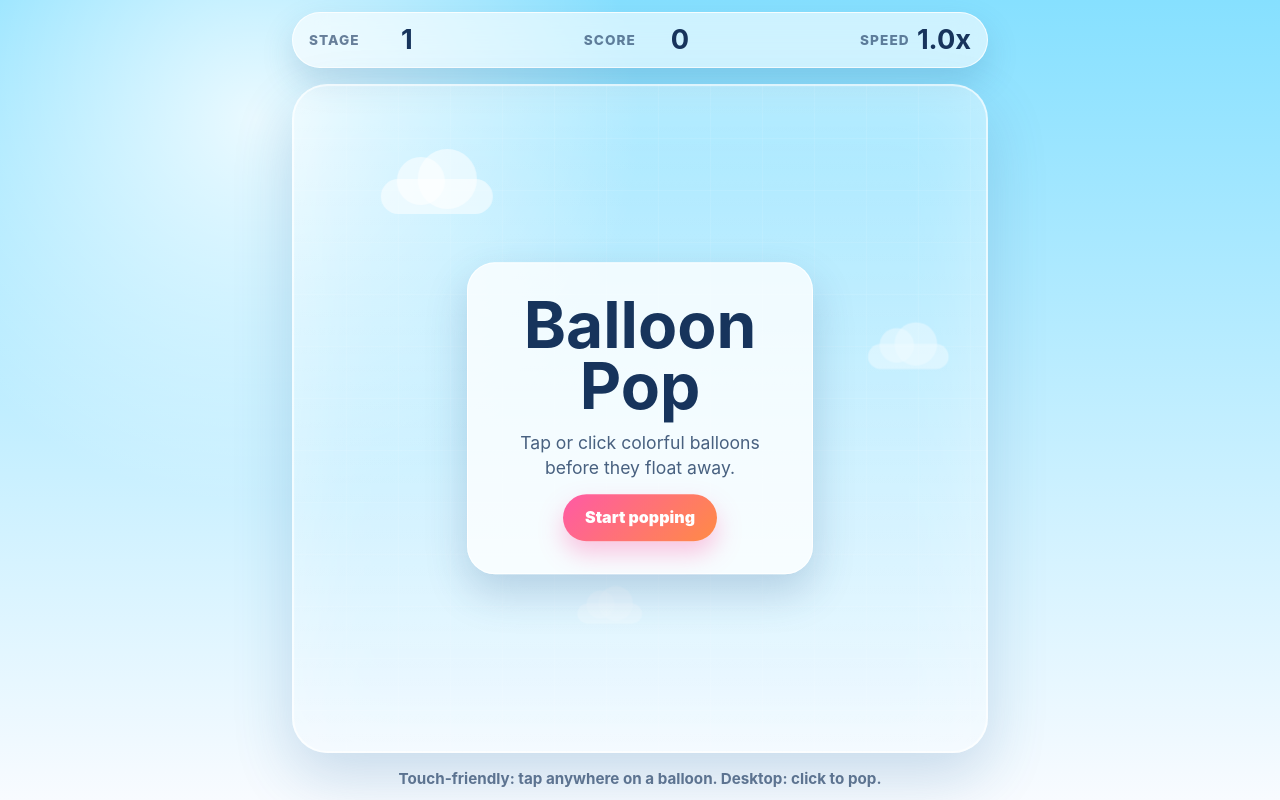
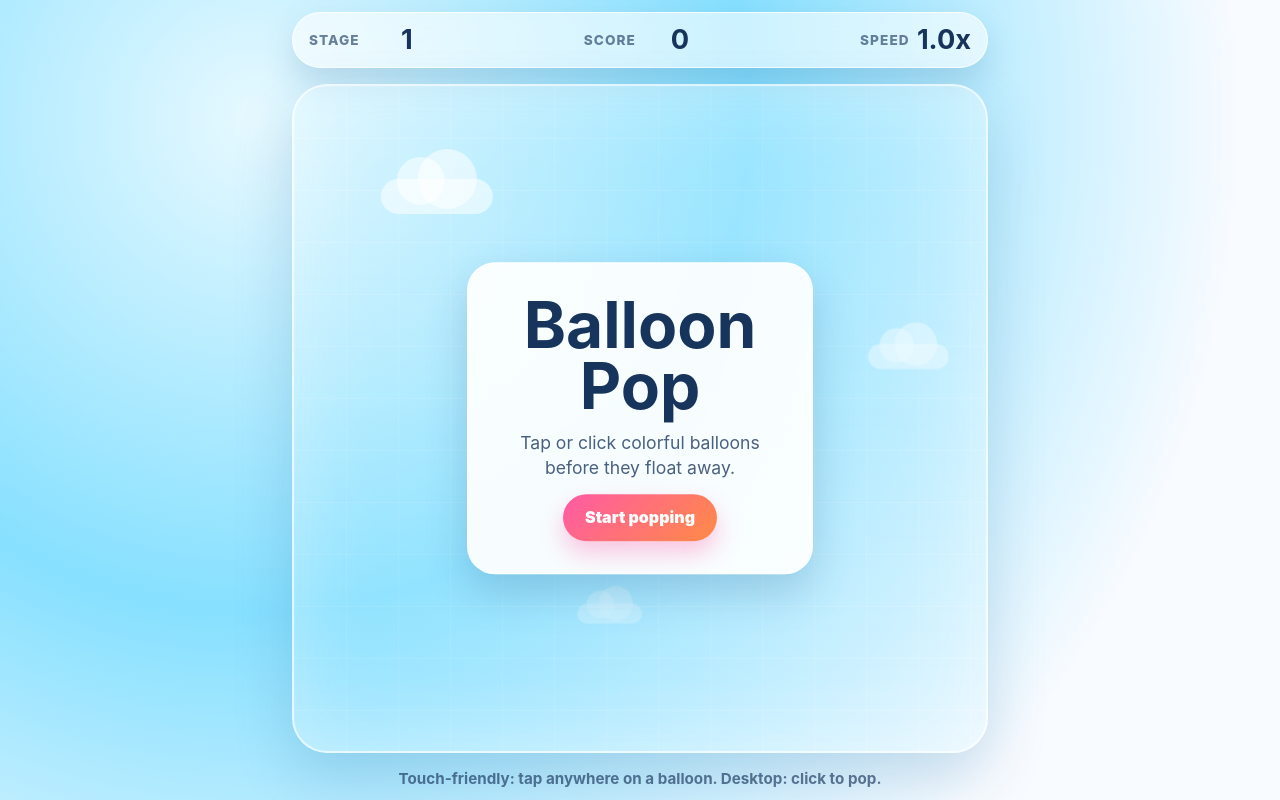
Before and after one commit to Lenz-Sound-Go/balloon-pop, a plain HTML site: page index.html in a window 1280 px wide. Drawn offline with Linux system fonts and the light colour scheme.

Commit message:
Fix: iOS Safari background transparency glitch

```diff
--- a/styles.css
+++ b/styles.css
@@ -17,6 +17,10 @@
   box-sizing: border-box;
 }
 
+html {
+  background-color: var(--sky-bottom);
+}
+
 html,
 body {
   height: 100%;
@@ -29,8 +33,8 @@ body {
 body {
   align-items: center;
   background:
-    radial-gradient(circle at 20% 15%, rgba(255, 255, 255, 0.8), transparent 24rem),
-    linear-gradient(180deg, var(--sky-top), var(--sky-bottom));
+    radial-gradient(circle at 20% 15%, rgba(255, 255, 255, 0.8) 0%, var(--sky-top) 40%, var(--sky-bottom) 80%),
+    var(--sky-top);
   color: var(--ink);
   display: flex;
   justify-content: center;
@@ -87,9 +91,10 @@ button {
 }
 
 .game-area {
+  background-color: rgba(134, 224, 255, 0.15);
   background:
-    linear-gradient(rgba(255, 255, 255, 0.08) 1px, transparent 1px),
-    linear-gradient(90deg, rgba(255, 255, 255, 0.08) 1px, transparent 1px),
+    linear-gradient(rgba(255, 255, 255, 0.08) 1px, rgba(134, 224, 255, 0.05) 1px),
+    linear-gradient(90deg, rgba(255, 255, 255, 0.08) 1px, rgba(134, 224, 255, 0.05) 1px),
     linear-gradient(180deg, rgba(255, 255, 255, 0.22), rgba(255, 255, 255, 0.08));
   background-size: 52px 52px, 52px 52px, auto;
   border: 2px solid rgba(255, 255, 255, 0.7);
@@ -104,7 +109,7 @@ button {
 
 .panel {
   align-items: center;
-  background: rgba(255, 255, 255, 0.78);
+  background: rgba(255, 255, 255, 0.92);
   border: 1px solid rgba(255, 255, 255, 0.95);
   border-radius: 1.75rem;
   box-shadow: 0 18px 42px rgba(35, 83, 130, 0.22);
```
Also changed, not shown: 1 other file.
